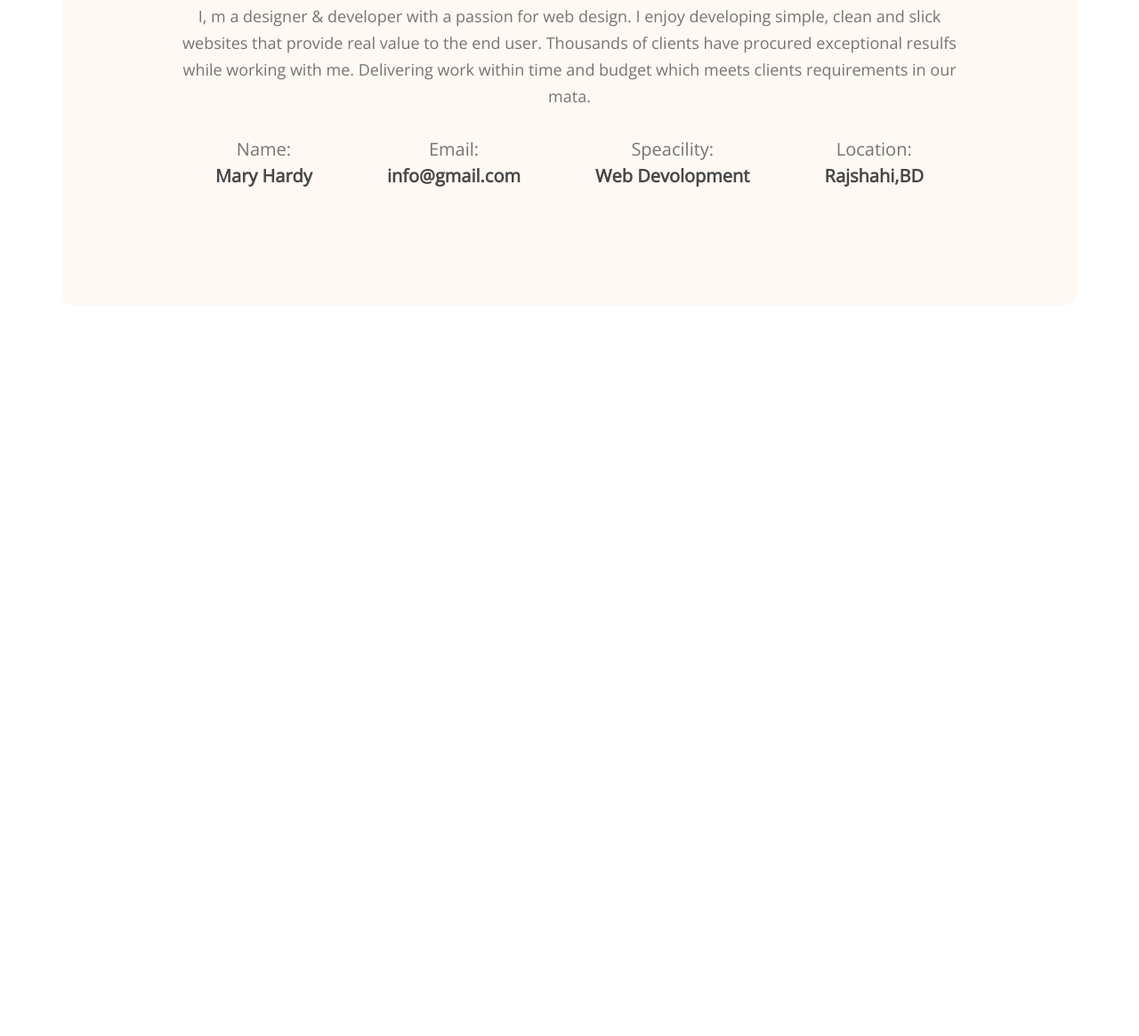
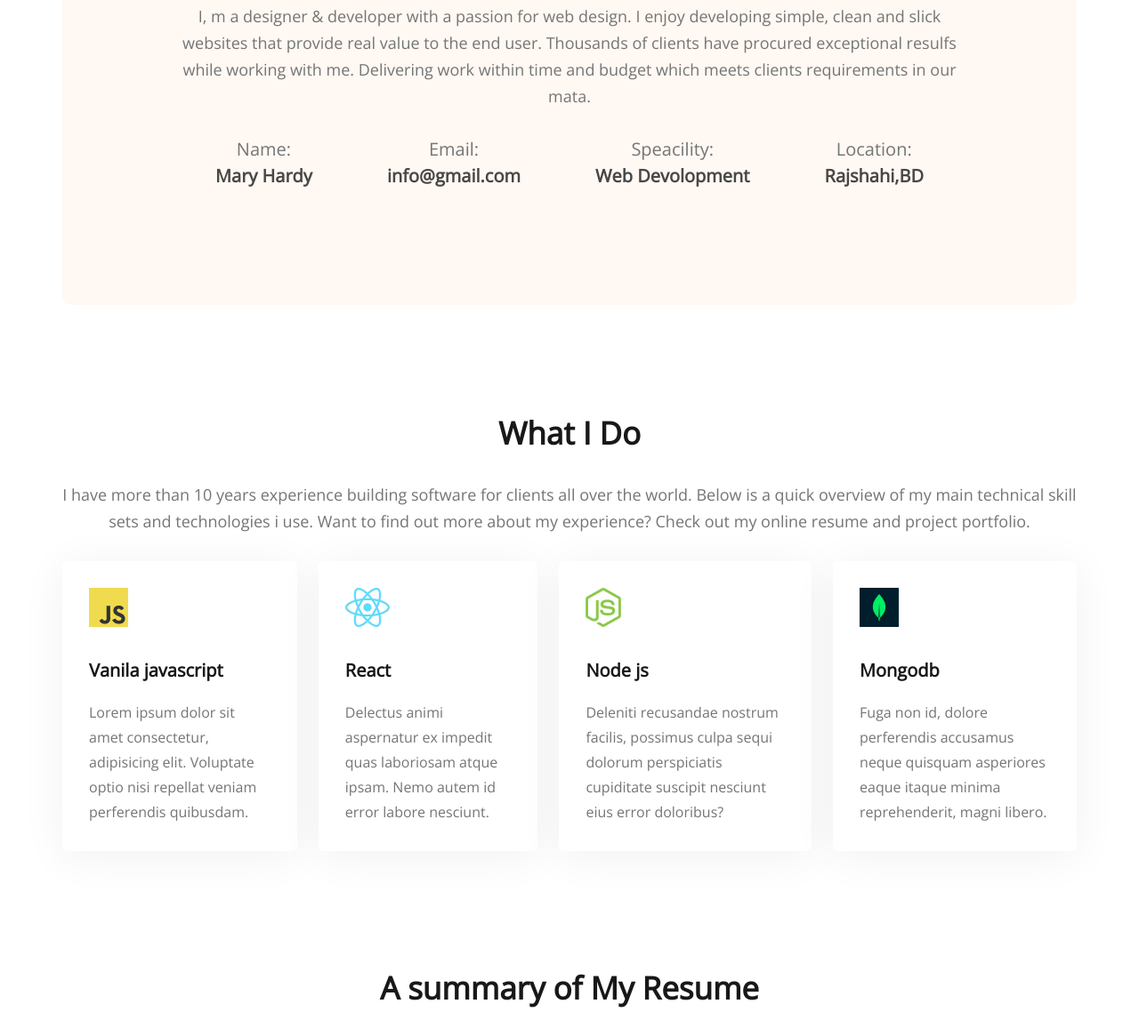
Before and after one commit to Benzir-Bikrom/Devoloper-portfolio, a plain HTML site: page index.html in a window 1280 px wide. Shown: the part 1065-2230 px from the top of the page at 89% size. Before the commit the page ends 1408 px from the top, so only its background shows below. Drawn offline with nearby package versions, Linux system fonts and the light colour scheme.

Commit message:
add some section

```diff
--- a/index.html
+++ b/index.html
@@ -51,6 +51,37 @@
                 </div>
             </div>
         </section>
+
+        <section class="what-i-do">
+            <h3 class="section-title">What I Do</h3>
+            <p class="section-discription">I have more than 10 years experience building software for clients all over the world. Below is a quick overview of my main technical skill sets and technologies i use. Want to find out more about my experience? Check out my online resume and project portfolio.</p>
+            <div class="skills-container">
+                <div class="skill">
+                    <img src="images/icons/js.png" alt="">
+                    <p class="skill-title">Vanila javascript</p>
+                    <p class="skill-description">Lorem ipsum dolor sit amet consectetur, adipisicing elit. Voluptate optio nisi repellat veniam perferendis quibusdam.</p>
+                </div>
+                <div class="skill">
+                    <img src="images/icons/react.png" alt="">
+                    <p class="skill-title">React</p>
+                    <p class="skill-description">Delectus animi aspernatur ex impedit quas laboriosam atque ipsam. Nemo autem id error labore nesciunt.</p>
+                </div>
+                <div class="skill">
+                    <img src="images/icons/nodejs.png" alt="">
+                    <p class="skill-title">Node js</p>
+                    <p class="skill-description">Deleniti recusandae nostrum facilis, possimus culpa sequi dolorum perspiciatis cupiditate suscipit nesciunt eius error doloribus?</p>
+                </div>
+                <div class="skill">
+                    <img src="images/icons/mongo.png" alt="">
+                    <p class="skill-title">Mongodb</p>
+                    <p class="skill-description">Fuga non id, dolore perferendis accusamus neque quisquam asperiores eaque itaque minima reprehenderit, magni libero.</p>
+                </div>
+            </div>
+        </section>
+        <!-- resumi section -->
+        <section class="resumi">
+<h3 class="section-title">A summary of My Resume</h3>
+        </section>
     </main>
 </body>
 </html>
--- a/styles/potrfolio.css
+++ b/styles/potrfolio.css
@@ -91,7 +91,9 @@ main{
     max-width: 1140px;
     margin: 0 auto;
 }
-
+section{
+    margin-top: 130px;
+}
 /* about section style */
 
 .about{
@@ -103,7 +105,7 @@ main{
 }
 .section-title{
 
-margin-bottom: 30px;
+margin-bottom: 50px;
 font-size: 35px;
 line-height: 48px;
 color: #181818;
@@ -119,7 +121,7 @@ color: #181818;
     display: flex;
     justify-content: space-around;
 }
- .info-title{
+ .about .info-title{
     color: #757575;
     font-size: 20px;
 line-height: 30px;
@@ -131,3 +133,48 @@ font-size: 20px;
 line-height: 30px;
 color: #474747;
 }
+
+/* what i do */
+.what-i-do{
+    margin-top: 120px;
+
+
+
+
+}
+.section-title{
+    text-align: center;
+    font-weight: 700;
+    font-size: 35px;
+    margin-bottom: 30px;
+}
+.section-discription{
+    text-align: center;
+}
+
+.skills-container{
+    display: flex;
+    gap: 24px;
+}
+
+.skill{
+    background: #FFFFFF;
+    box-shadow: 0px 6px 50px rgba(0, 0, 0, 0.06);
+    border-radius: 5px;
+    padding: 30px;
+}
+
+.skill-title{
+    font-weight: 700;
+    font-size: 20px;
+    color: #181818;
+    margin-top: 30px;
+    margin-bottom: 20px;
+
+}
+.skill-description{
+    font-size: 16px;
+line-height: 28px;
+color: #757575;
+text-align: left;
+}
```
